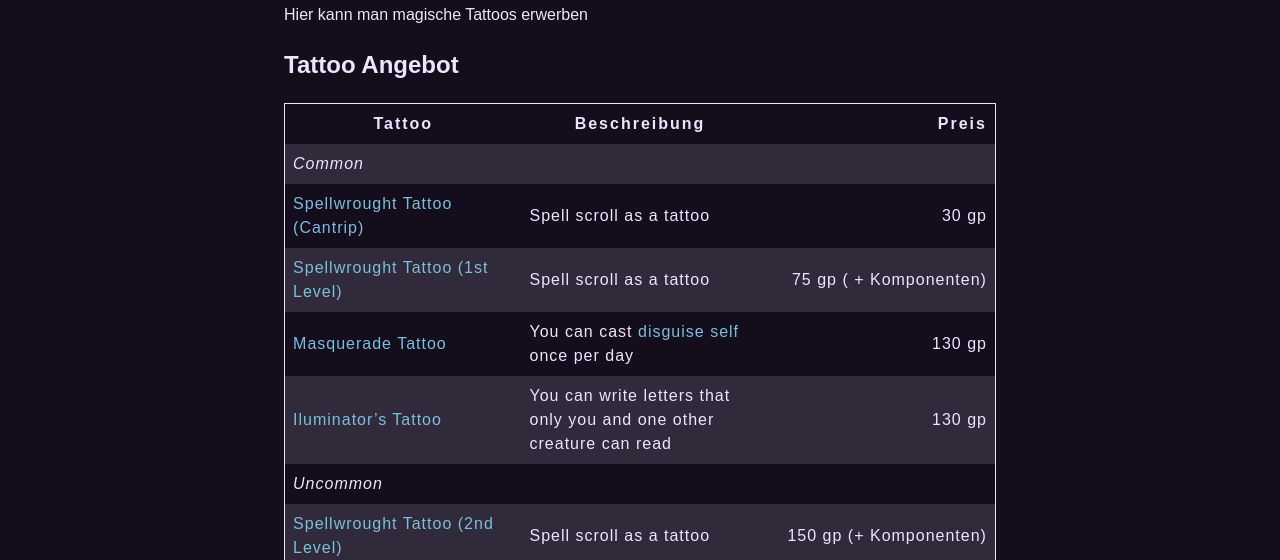
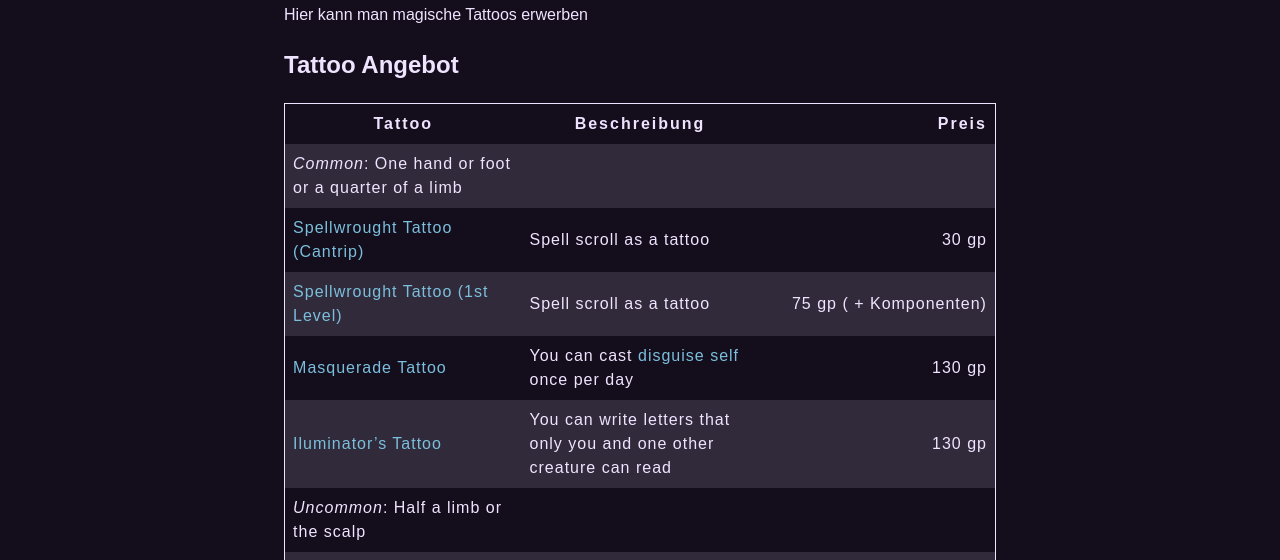
Before and after one commit to justDabuK/emberwood-village, an Astro site: page /shops/tattoo in a window 1280 px wide. Shown: the part 181-741 px from the top of the page. Built offline with nearby package versions, Linux system fonts and the light colour scheme; Astro itself is replaced by a stand-in of ours.

Commit message:
feat: add tattoo sizes to rarity

```diff
--- a/src/pages/shops/tattoo.md
+++ b/src/pages/shops/tattoo.md
@@ -10,14 +10,19 @@ rowEnd: 29
 ## Tattoo Angebot
 | Tattoo                                                                                                   | Beschreibung                                                                                                         | Preis                  |
 |----------------------------------------------------------------------------------------------------------|----------------------------------------------------------------------------------------------------------------------|------------------------|
-| _Common_                                                                                                 |                                                                                                                      |                        |
+| _Common_: One hand or foot or a quarter of a limb                                                        |                                                                                                                      |                        |
 | [Spellwrought Tattoo (Cantrip)](https://5e.tools/items.html#spellwrought%20tattoo%20(cantrip)_tce)       | Spell scroll as a tattoo                                                                                             | 30 gp                  |
 | [Spellwrought Tattoo (1st Level)](https://5e.tools/items.html#spellwrought%20tattoo%20(1st%20level)_tce) | Spell scroll as a tattoo                                                                                             | 75 gp ( + Komponenten) |
 | [Masquerade Tattoo](https://5e.tools/items.html#masquerade%20tattoo_tce)                                 | You can cast [disguise self](https://5e.tools/spells.html#disguise%20self_phb) once per day                          | 130 gp                 |
 | [Iluminator's Tattoo](https://5e.tools/items.html#illuminator's%20tattoo_tce)                            | You can write letters that only you and one other creature can read                                                  | 130 gp                 |
-| _Uncommon_                                                                                               |                                                                                                                      |                        |
+| _Uncommon_: Half a limb or the scalp                                                                     |                                                                                                                      |                        |
 | [Spellwrought Tattoo (2nd Level)](https://5e.tools/items.html#spellwrought%20tattoo%20(2nd%20level)_tce) | Spell scroll as a tattoo                                                                                             | 150 gp (+ Komponenten) |
 | [Spellwrought Tattoo (3rd Level)](https://5e.tools/items.html#spellwrought%20tattoo%20(3rd%20level)_tce) | Spell scroll as a tattoo                                                                                             | 450 gp (+ Komponenten) |
 | [Coiling Grasp Tattoo](https://5e.tools/items.html#coiling%20grasp%20tattoo_tce)                         | Tendrils that can grapple and harm creatures(3d6), as a tattoo                                                       | 1 300 gp               |
 | [Eldritch Claw Tattoo](https://5e.tools/items.html#eldritch%20claw%20tattoo_tce)                         | +1 on unarmed strikes, 1/day melee attacks with reach of 15 ft. and 1d6 extra force damage for 1 minute, as a tattoo | 1 300 gp               |
 | [Barrier Tattoo (Small)](https://5e.tools/items.html#barrier%20tattoo%20(small)_tce)                     | Armor as a tattoo (12 + dex)                                                                                         | 1 300 gp               |
+
+<!-- | _Rare_: One limb                                                                                         |                                                                                                                      |                        |
+| _Very Rare_: Two limbs or the chest or upper back                                                        |                                                                                                                      |                        |
+| _Legendary_: Two limbs and the torso                                                                     |                                                                                                                      |                        |
+-->
```
